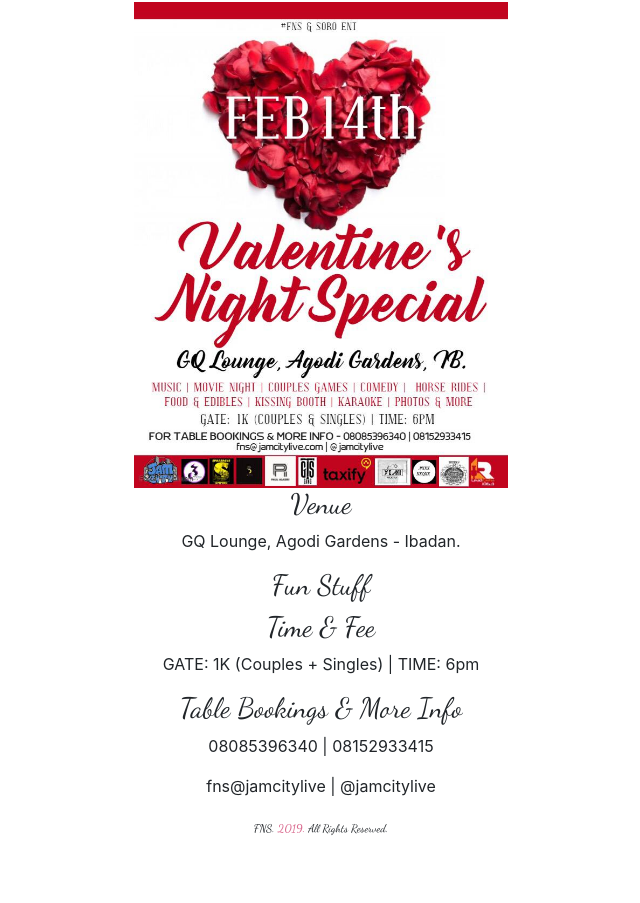
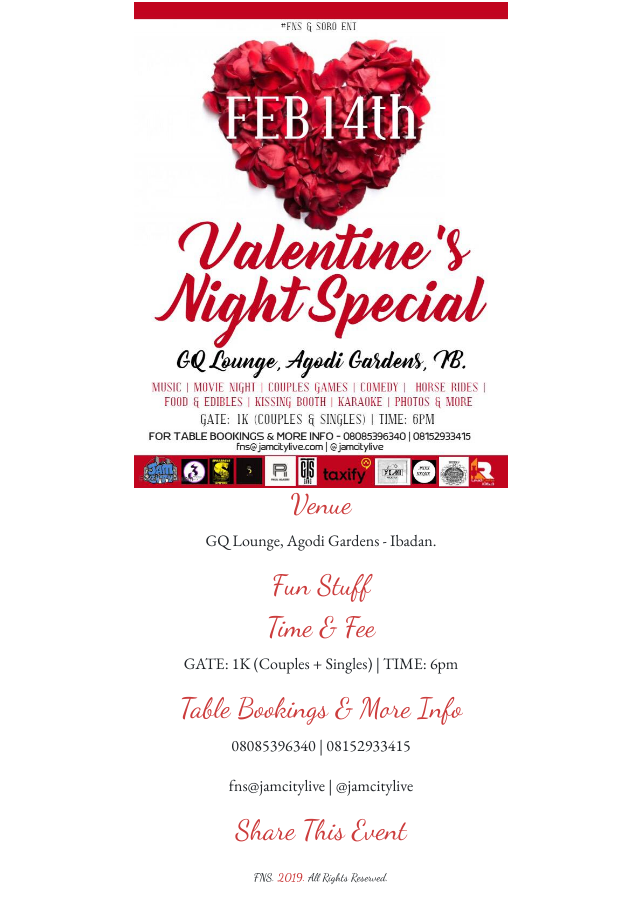
Before and after one commit to poetrique/fns-valentines, a website: page index.html in a window 1280 px wide. Shown: the part 70-973 px from the top of the page, without its empty margins (319-959 px from the left). Before the commit the page ends 924 px from the top, so only its background shows below. Drawn offline with nearby package versions, Linux system fonts and the light colour scheme.

Commit message:
building event webpage

```diff
--- a/index.html
+++ b/index.html
@@ -44,9 +44,10 @@
   </div>
 
   <!-- Go to www.addthis.com/dashboard to customize your tools -->
+  <h3 class="key">Share This Event</h3>
   <div id="social" class="addthis_inline_share_toolbox"></div>
 
-  <span id="footer">FNS. <b class="lovely">2019.</b> All Rights Reserved.</span>
+  <span id="footer">FNS. <b class="key">2019.</b> All Rights Reserved.</span>
 
   <!-- Social Media Share SCRIPT -->
   <script type="text/javascript" src="//s7.addthis.com/js/300/addthis_widget.js#pubid=ra-5c4c228b688a2f8a"></script>
--- a/love.css
+++ b/love.css
@@ -18,13 +18,19 @@ h1, h3, #footer {
   font-family: 'Dancing Script', cursive;
 }
 
+p {
+  font-family: 'EB Garamond', serif;
+}
+
 img {
   height: auto;
   width: 30%;
 }
 
-.lovely {
-  color: palevioletred;
+.info {}
+
+.key {
+  color: #cc3c3c;
 }
 
 #social {
```
